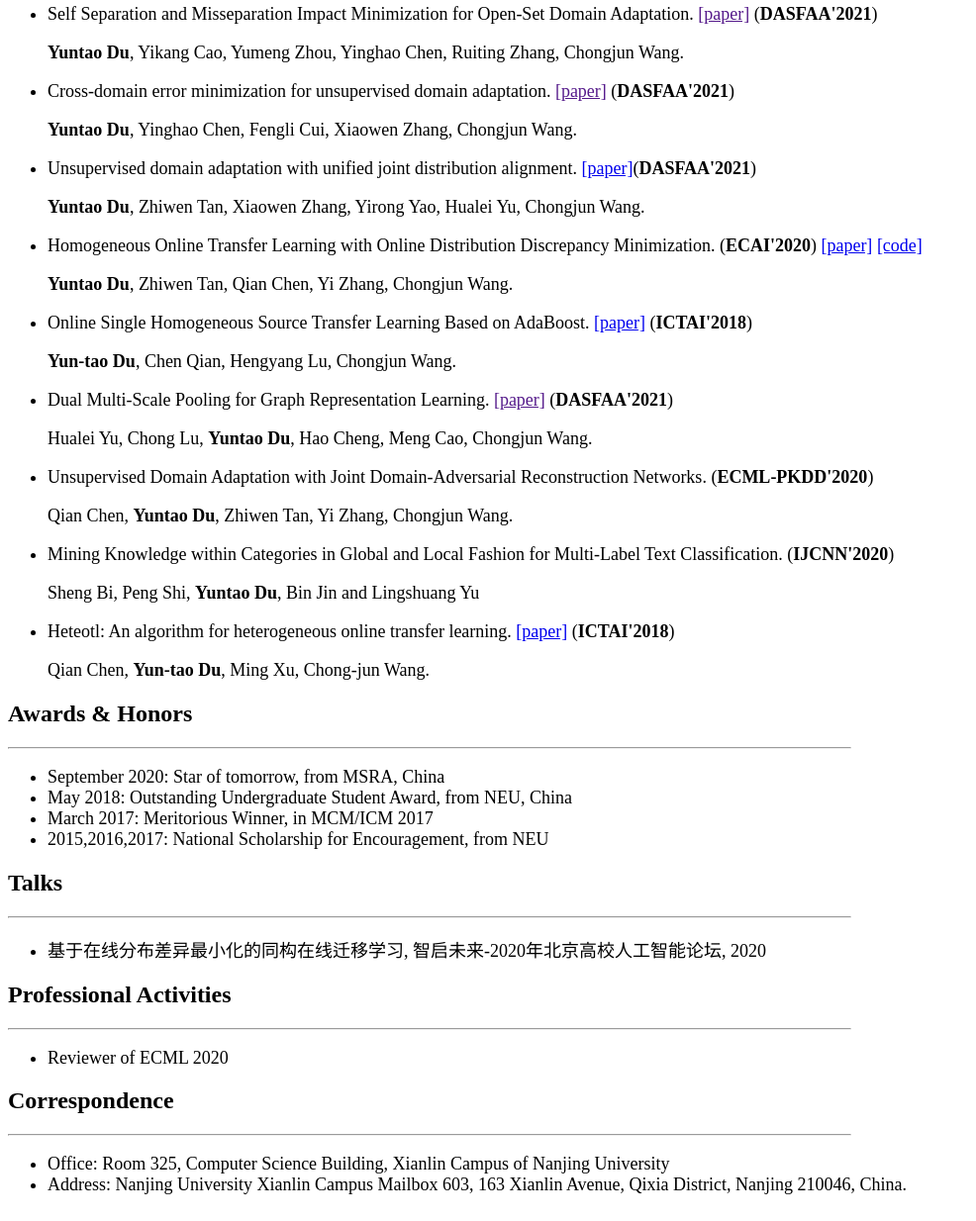
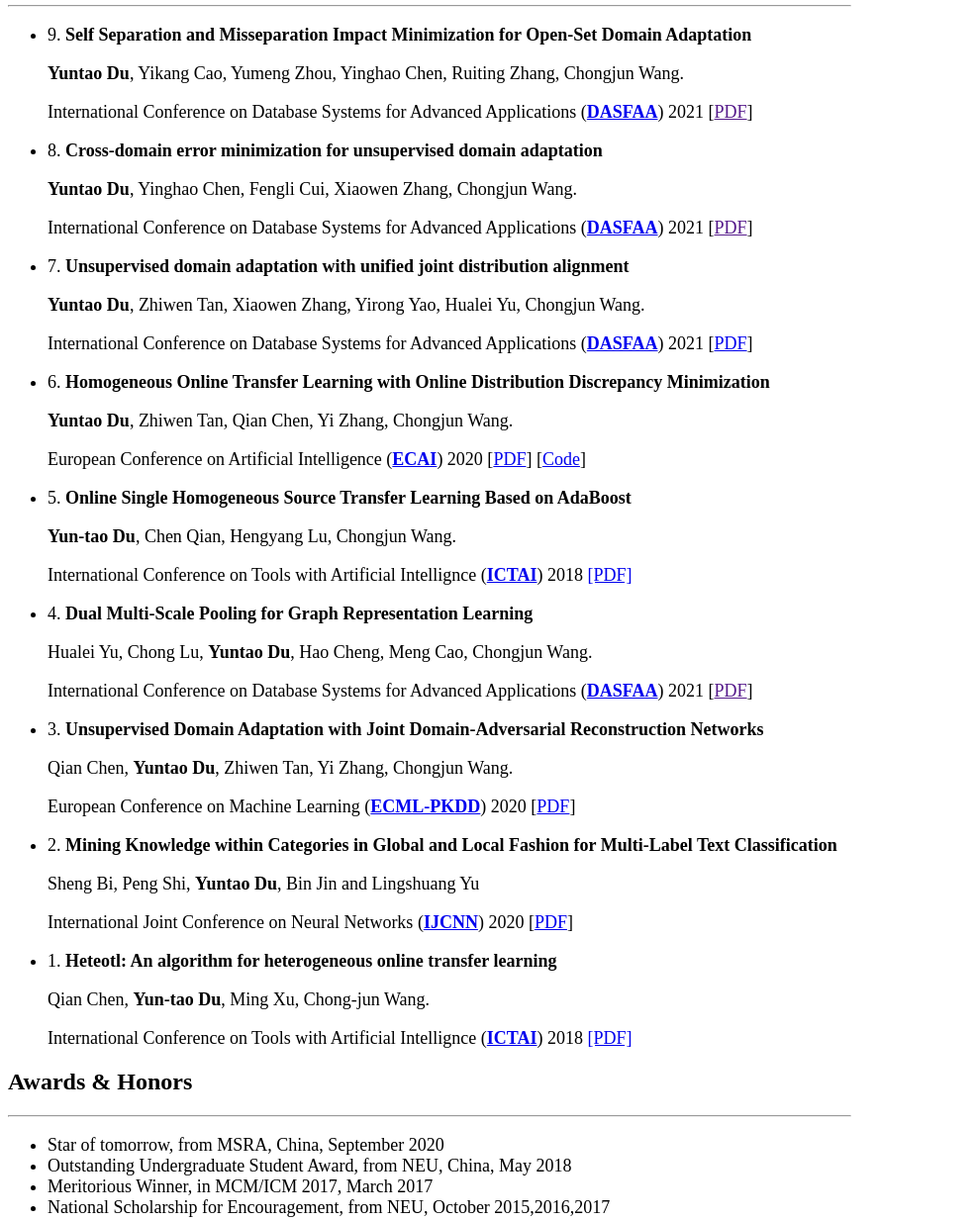
Before and after one commit to Rosekie/yuntaodu.github.io, a plain HTML site: page Bottom_Right.html in a window 1280 px wide. Shown: the part 855-2089 px from the top of the page at 99% size, without its empty margins (0-986 px from the left). Drawn offline with Linux system fonts and the light colour scheme.

Commit message:
Add files via upload

```diff
--- a/Bottom_Right.html
+++ b/Bottom_Right.html
@@ -9,13 +9,14 @@
 <h2>About Me</h2>
 <hr width = 850px align = "left"/>
 <p> <font size = "4.5">
-Currently I am a third year PhD student of Department of Computer Science and Technology in
+Currently I am a third year Ph.D. student of Department of Computer Science and Technology in
 <a href = "https://www.nju.edu.cn/" target="_blank" style= "color:blue; text-decoration:none;">Nanjing university</a> and a member of
 <a href = "http://iip.nju.edu.cn/index.php/%E9%A6%96%E9%A1%B5" target="_blank" style= "color:blue; text-decoration:none;" >IIP Group</a>,
 led by professor
-<a href = "https://cs.nju.edu.cn/58/06/c2639a153606/page.htm" target="_blank" style= "color:blue; text-decoration:none;" >Chongjun Wang</a>.
+<a href = "https://cs.nju.edu.cn/58/06/c2639a153606/page.htm" target="_blank" style= "color:blue; text-decoration:none;" >Chongjun Wang</a>. Before that, I received my B.Sc. degree from Northeast University in June 2018. In September 2018, I was admitted to study for a Ph.D. degree at Nanjing University under the supervision of Prof. <a href = "https://cs.nju.edu.cn/58/06/c2639a153606/page.htm" target="_blank" style= "color:blue; text-decoration:none;" >Chongjun Wang</a> without entrance examination, respectively.
+
 <br\>
-<p style="color:#FF0000";>We have collected many resources about transfer learning. We have organized and released them in the
+<p style="color:#FF0000";>We have collected many resources about transfer learning and have released them in the
   <a href = "https://github.com/dududuAA/Transfer-learning-materials" target="_blank" style= "color:blue; text-decoration:none;" >github</a>.</p>
 </font></p></a>
 
@@ -35,7 +36,7 @@ Northest University, Shenyang, China<br/></font>
 <div style = "float:left">
   <font size = "1"><br/></font><font size = "5" face = "Times New Roman">&ensp;
 Nanjing University, Nanjing, China<br/></font>
-<font size = "4.5">&ensp;&ensp;2018.09 - Present<br/>&ensp;&ensp;PhD. in computer science and techonology</font>
+<font size = "4.5">&ensp;&ensp;2018.09 - Present<br/>&ensp;&ensp;Ph.D. in computer science and techonology</font>
 </div>
 
 <br/><br/><br/><br/><br/>
@@ -43,9 +44,9 @@ Nanjing University, Nanjing, China<br/></font>
 <hr width = 850px align = "left"/>
 <font size = "4.5">My research interests include topics in machine learning. Most recently, I am interested in:
 <ul>
-  <li>Transfer learning</li>
-  <li>Domain adaptation</li>
-  <li>Unsupervised learning</li>
+  <li><strong> Transfer learning </strong></li>
+  <li><strong>Domain adaptation</strong></li>
+  <li><strong>Machine learning</strong></li>
 </ul>
 </font>
 
@@ -72,78 +73,102 @@ Nanjing University, Nanjing, China<br/></font>
   <ul>
     <li>
       <p>
-        Self Separation and Misseparation Impact Minimization for Open-Set Domain Adaptation. <a href="">[paper]</a> (<b>DASFAA'2021</b>)
+        9. <strong>Self Separation and Misseparation Impact Minimization for Open-Set Domain Adaptation</strong>
       </p>
       <p>
         <b>Yuntao Du</b>, Yikang Cao, Yumeng Zhou, Yinghao Chen, Ruiting Zhang, Chongjun Wang.
       </p>
+      <p>
+        International Conference on Database Systems for Advanced Applications (<a href="http://dm.iis.sinica.edu.tw/DASFAA2021/"><strong>DASFAA</strong></a>) 2021 [<a href="">PDF</a>]
+      </p>
     </li>
     <li>
       <p>
-        Cross-domain error minimization for unsupervised domain adaptation. <a href="">[paper]</a> (<b>DASFAA'2021</b>)
+        8. <strong>Cross-domain error minimization for unsupervised domain adaptation</strong>
       </p>
       <p>
         <b>Yuntao Du</b>, Yinghao Chen, Fengli Cui, Xiaowen Zhang, Chongjun Wang.
       </p>
+      <p>
+        International Conference on Database Systems for Advanced Applications (<a href="http://dm.iis.sinica.edu.tw/DASFAA2021/"><strong>DASFAA</strong></a>) 2021 [<a href="">PDF</a>]
+      </p>
     </li>
     <li>
       <p>
-        Unsupervised domain adaptation with unified joint distribution alignment. <a href="https://arxiv.org/pdf/2001.00153.pdf">[paper]</a>(<b>DASFAA'2021</b>)
+        7. <strong>Unsupervised domain adaptation with unified joint distribution alignment</strong>
       </p>
       <p>
         <b>Yuntao Du</b>, Zhiwen Tan, Xiaowen Zhang, Yirong Yao, Hualei Yu, Chongjun Wang.
       </p>
+      <p>
+        International Conference on Database Systems for Advanced Applications (<a href="http://dm.iis.sinica.edu.tw/DASFAA2021/"><strong>DASFAA</strong></a>) 2021 [<a href="https://arxiv.org/pdf/2001.00153.pdf">PDF</a>]
+      </p>
     </li>
-
-
-
     <li>
     <p>
-      Homogeneous Online Transfer Learning with Online Distribution Discrepancy Minimization. (<b>ECAI'2020</b>) <a href="https://arxiv.org/pdf/1912.13226.pdf">[paper]</a> <a href="https://github.com/yaoyueduzhen/HomOTL-ODDM">[code]</a>
+      6. <strong>Homogeneous Online Transfer Learning with Online Distribution Discrepancy Minimization</strong>
     </p>
     <p>
       <b>Yuntao Du</b>, Zhiwen Tan, Qian Chen, Yi Zhang, Chongjun Wang.
+    </p>
+    <p>
+      European Conference on Artificial Intelligence (<a href="http://ecai2020.eu/"><strong>ECAI</strong></a>) 2020 [<a href="https://arxiv.org/pdf/1912.13226.pdf">PDF</a>] [<a href="https://arxiv.org/pdf/1912.13226.pdf">Code</a>]
     </p>
     </li>
 
     <li>
     <p>
-      Online Single Homogeneous Source Transfer Learning Based on AdaBoost.  <a href="https://ieeexplore.ieee.org/abstract/document/8576059/">[paper]</a>  (<b>ICTAI'2018</b>)
+      5. <strong>Online Single Homogeneous Source Transfer Learning Based on AdaBoost</strong>
     </p>
     <p>
       <b>Yun-tao Du</b>, Chen Qian, Hengyang Lu, Chongjun Wang.
     </p>
+    <p>
+      International Conference on Tools with Artificial Intellignce (<a href="https://ec.europa.eu/digital-single-market/en/news/ieee-ictai-2018-30th-international-conference-tools-artificial-intelligence"><strong>ICTAI</strong></a>) 2018 <a href="https://ieeexplore.ieee.org/abstract/document/8576059/">[PDF]</a>
+    </p>
     </li>
     <li>
       <p>
-        Dual Multi-Scale Pooling for Graph Representation Learning. <a href="">[paper]</a> (<b>DASFAA'2021</b>)
+        4. <strong>Dual Multi-Scale Pooling for Graph Representation Learning</strong>
       </p>
       <p>
         Hualei Yu, Chong Lu, <b>Yuntao Du</b>, Hao Cheng, Meng Cao, Chongjun Wang.
       </p>
+      <p>
+        International Conference on Database Systems for Advanced Applications (<a href="http://dm.iis.sinica.edu.tw/DASFAA2021/"><strong>DASFAA</strong></a>) 2021 [<a href="">PDF</a>]
+      </p>
     </li>
     <li>
       <p>
-        Unsupervised Domain Adaptation with Joint Domain-Adversarial Reconstruction Networks. (<b>ECML-PKDD'2020</b>)
+        3. <strong>Unsupervised Domain Adaptation with Joint Domain-Adversarial Reconstruction Networks </strong>
       </p>
       <p>
         Qian Chen, <b>Yuntao Du</b>, Zhiwen Tan, Yi Zhang, Chongjun Wang.
       </p>
+      <p>
+        European Conference on Machine Learning (<a href="https://ecmlpkdd2020.net/"><strong>ECML-PKDD</strong></a>) 2020 [<a href="https://ecmlpkdd2020.net/programme/accepted/">PDF</a>]
+      </p>
     </li>
     <li>
       <p>
-        Mining Knowledge within Categories in Global and Local Fashion for Multi-Label Text Classification. (<b>IJCNN'2020</b>)
+        2. <strong>Mining Knowledge within Categories in Global and Local Fashion for Multi-Label Text Classification</strong>
       </p>
       <p>
         Sheng Bi, Peng Shi, <b>Yuntao Du</b>, Bin Jin and Lingshuang Yu
       </p>
+      <p>
+        International Joint Conference on Neural Networks (<a href="https://wcci2020.org/"><strong>IJCNN</strong></a>) 2020 [<a href="https://ieeexplore.ieee.org/abstract/document/9207136/">PDF</a>]
+      </p>
     </li>
     <li>
       <p>
-        Heteotl: An algorithm for heterogeneous online transfer learning. <a href="https://ieeexplore.ieee.org/abstract/document/8576060">[paper]</a>  (<b>ICTAI'2018</b>)
+        1. <strong>Heteotl: An algorithm for heterogeneous online transfer learning</strong>
       </p>
       <p>
         Qian Chen, <b>Yun-tao Du</b>, Ming Xu, Chong-jun Wang.
+      </p>
+      <p>
+        International Conference on Tools with Artificial Intellignce (<a href="https://ec.europa.eu/digital-single-market/en/news/ieee-ictai-2018-30th-international-conference-tools-artificial-intelligence"><strong>ICTAI</strong></a>) 2018 <a href="https://ieeexplore.ieee.org/abstract/document/8576060/">[PDF]</a>
       </p>
       </li>
   </ul>
@@ -154,10 +179,10 @@ Nanjing University, Nanjing, China<br/></font>
 <hr width = 850px align = "left"/>
 <font size = "4.5">
 <ul>
-  <li>September 2020: Star of tomorrow, from MSRA, China</li>
-  <li>May 2018: Outstanding Undergraduate Student Award, from NEU, China</li>
-  <li>March 2017: Meritorious Winner, in MCM/ICM 2017</li>
-  <li>2015,2016,2017: National Scholarship for Encouragement, from NEU</li>
+  <li>Star of tomorrow, from MSRA, China, September 2020</li>
+  <li>Outstanding Undergraduate Student Award, from NEU, China, May 2018</li>
+  <li>Meritorious Winner, in MCM/ICM 2017, March 2017</li>
+  <li>National Scholarship for Encouragement, from NEU, October 2015,2016,2017</li>
 </ul>
 </font>
 
```
Also changed, not shown: Bottom_Left.html (+2 -2 lines), FrameSetting.html (+1 -1 lines).
